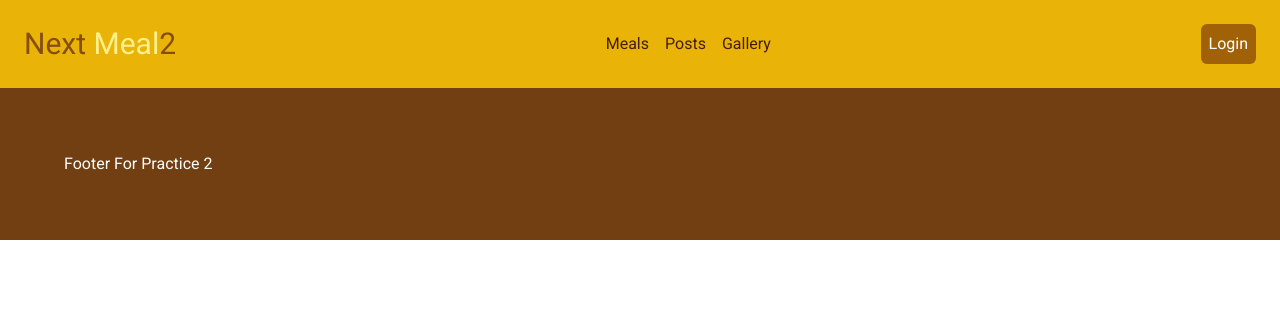
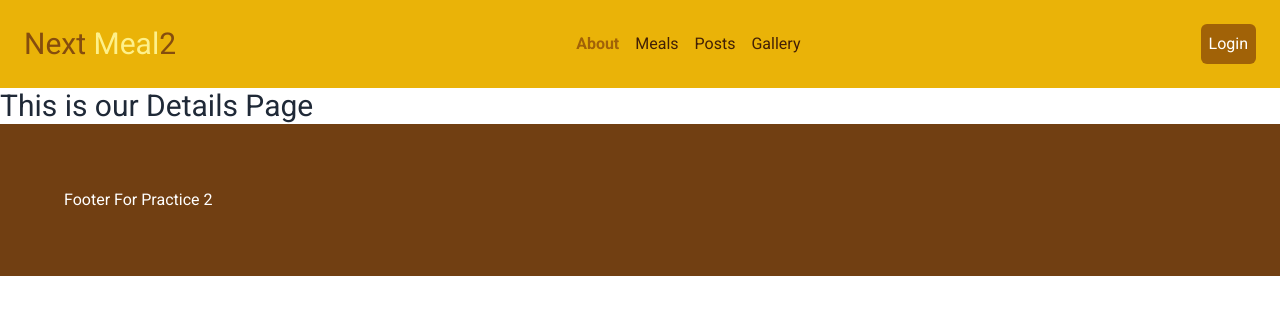
Before and after one commit to JannatulAfrozFaria/next-js-practice-2, a Next.js app: page /about in a window 1280 px wide. Shown: the top 314 px of the page. Built offline with nearby package versions, Linux system fonts and the light colour scheme.

Commit message:
About page content updated

```diff
--- a/src/app/about/page.jsx
+++ b/src/app/about/page.jsx
@@ -3,7 +3,7 @@ import React from 'react';
 const page = () => {
     return (
         <div>
-
+            <h1 className="text-3xl">This is our Details Page</h1>
         </div>
     );
 };
--- a/src/components/NavBar.jsx
+++ b/src/components/NavBar.jsx
@@ -7,6 +7,10 @@ const NavBar = () => {
     const pathName = usePathname();
     const router = useRouter();
     const links = [
+        {
+            title: "About",
+            path: '/about'
+        },
         {
             title: "Meals",
             path: '/meals'
```
